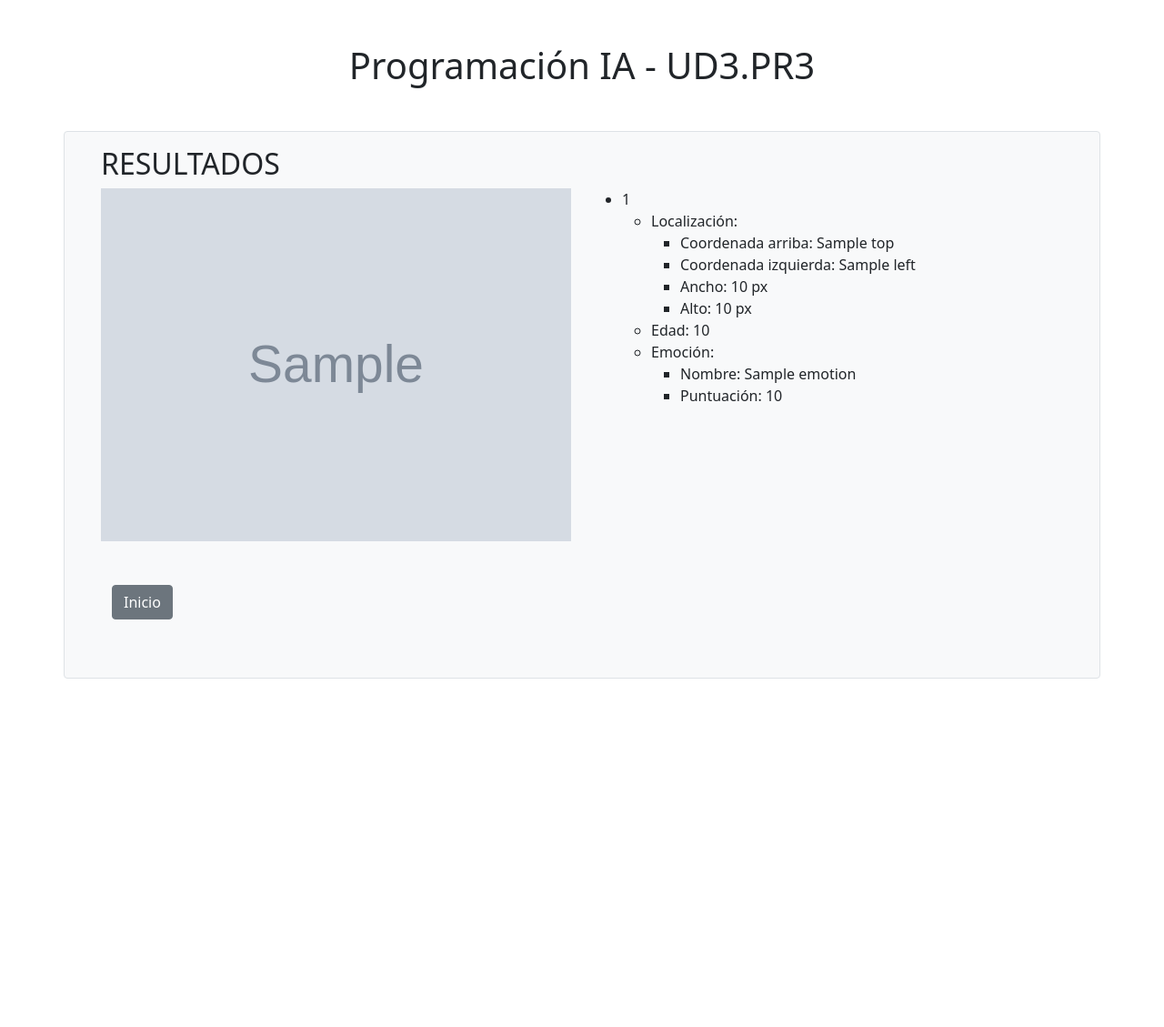
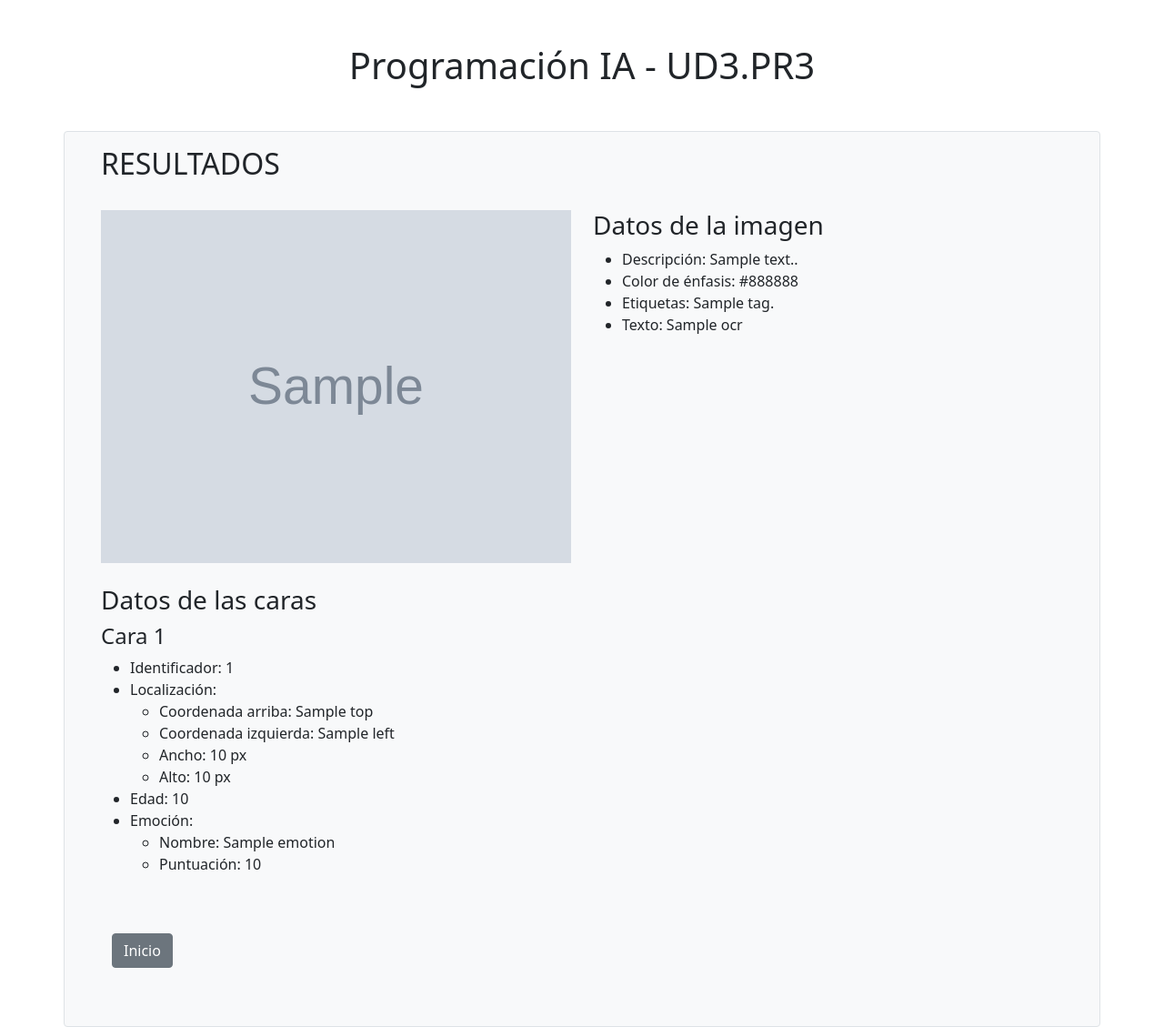
Before and after one commit to kevincerro/ud3-pr3-crk, a Flask app: template templates/results.html in a window 1280 px wide. Shown: the part 56-1185 px from the top of the page at 91% size. Before the commit the page ends 802 px from the top, so only its background shows below. Run offline with Flask 2, Linux system fonts and the light colour scheme; the template is opened without the code that fills it: most values are stand-ins (such as "Sample title", 1, 10 or a date in 2020); grey boxes marked "Sample" are stand-in pictures; some libraries are stand-ins or nearby versions.

Commit message:
Get image description, tags, color and ocr

```diff
--- a/main.py
+++ b/main.py
@@ -1,5 +1,5 @@
 from flask import Flask, render_template, request
-from services import face_service
+from services import face_service, computer_vision_service
 
 app = Flask(__name__)
 
@@ -13,6 +13,16 @@ def homepage():
 def results():
     url = request.form.get('url')
 
-    detected_faces = face_service.detect_faces_in_image(url)
+    tags, color = computer_vision_service.analyze_image(url, 'es')
 
-    return render_template('results.html', image_url=url, faces=detected_faces)
+    image = {
+        'faces': face_service.detect_faces_in_image(url),
+        'description': computer_vision_service.describe_image(url, 'es'),
+        'tags': tags,
+        'color': color,
+        'ocr': computer_vision_service.get_image_text(url, 'es', 36),
+    }
+
+    print(image)
+
+    return render_template('results.html', image_url=url, image=image)
--- a/templates/results.html
+++ b/templates/results.html
@@ -3,7 +3,9 @@
 {% block content %}
     <div class="container">
 
-        <h2 >RESULTADOS</h2>
+        <h2>RESULTADOS</h2>
+
+        <br>
 
         <div class="row">
             <div class="col-md-6">
@@ -11,11 +13,38 @@
             </div>
 
             <div class="col-md-6">
+
+                <h3>Datos de la imagen</h3>
+
                 <ul>
-                    {% for face in faces %}
-                        <li>{{ face.face_id }}</li>
+                    <li>Descripción: {{ image.description }}.</li>
+                    <li>Color de énfasis: {{ image.color }}</li>
+                    <li>Etiquetas: {{ image.tags | join(', ') }}.</li>
+                    <li>
+                        {% if image.ocr | length > 0 %}
+                            Texto: {{ image.ocr | join(' ') }}
+                        {% else %}
+                            No se ha detectado texto en la imagen
+                        {% endif %}
+                    </li>
+                </ul>
+            </div>
+        </div>
+
+        <br>
+
+        <div class="row">
+            <h3>Datos de las caras</h3>
+
+            <br>
+
+            <div class="col-md-6">
+                {% if image.faces | length > 0 %}
+                    {% for face in image.faces %}
+                            <h4>Cara {{ loop.index }}</h4>
                             <ul>
                                 {% set rect = face.face_rectangle %}
+                                <li>Identificador: {{ face.face_id }}</li>
                                 <li>Localización:</li>
                                 <ul>
                                     <li>Coordenada arriba: {{ rect.top }}</li>
@@ -31,7 +60,9 @@
                                 </ul>
                             </ul>
                     {% endfor %}
-                </ul>
+                {% else %}
+                    <p>No se han detectado caras en la imágen.</p>
+                {% endif %}
             </div>
         </div>
     </div>
@@ -43,3 +74,38 @@
         </div>
     </div>
 {% endblock %}
+
+
+<!--                <canvas id="canvas" width="500"></canvas>-->
+<!--                <script>-->
+<!--                    window.onload = function() {-->
+<!--                        let canvas = document.getElementById('canvas');-->
+<!--                        let context = canvas.getContext('2d');-->
+
+<!--                        drawImage(canvas, context);-->
+<!--                    };m-->
+
+<!--                    function drawImage(canvas, context) {-->
+<!--                        let image = new Image();-->
+<!--                        image.onload = function() {-->
+<!--                           let ratio = this.height / this.width;-->
+<!--                           context.drawImage(this, 0, 0, canvas.width, canvas.height);-->
+<!--                           canvas.height = canvas.width * ratio;-->
+<!--                           drawFaceRectangles(context, ratio);-->
+<!--                        };-->
+<!--                        image.src = '{{ image_url }}';-->
+<!--                    }-->
+
+<!--                    function drawFaceRectangles(context, ratio) {-->
+<!--                        {% for face in faces %}-->
+<!--                            {% set rect = face.face_rectangle %}-->
+<!--                            console.log('Draw face_id: {{ face.face_id }}')-->
+<!--                            context.beginPath();-->
+<!--                            context.lineWidth = "5";-->
+<!--                            context.scale('{{ rect.width }}' * ratio, '{{ rect.height }}' * ratio)-->
+<!--                            context.strokeStyle = "red";-->
+<!--                            context.rect('{{ rect.left }}', '{{ rect.left }}', '{{ rect.width }}', '{{ rect.height }}');-->
+<!--                            context.stroke();-->
+<!--                        {% endfor %}-->
+<!--                    }-->
+<!--                </script>-->
```
Also changed, not shown: services/computer_vision_service.py (added, +64 -0 lines), README.md, 1 other file. Lines whose indentation alone changed are shown as unchanged.
